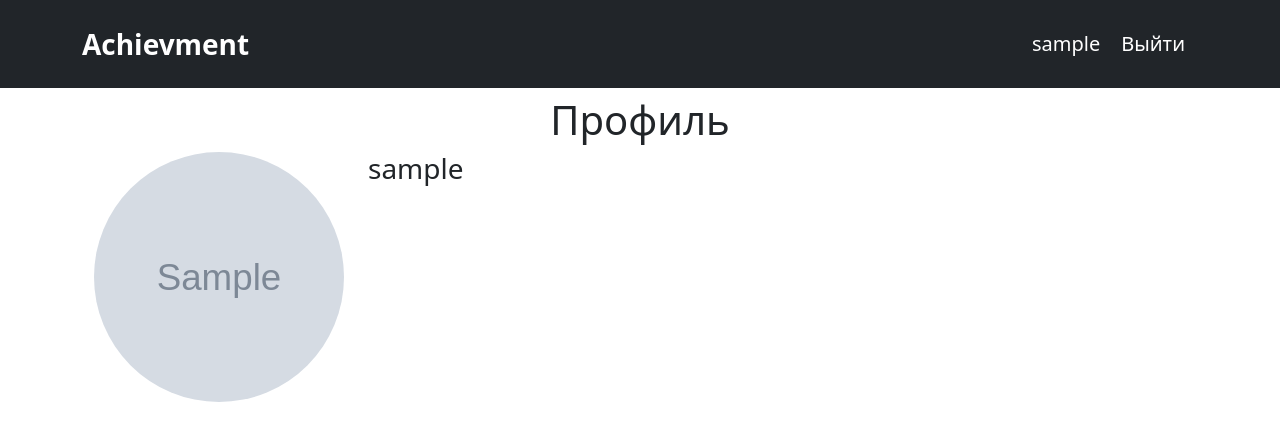
After one commit to Hoodrich42/achievment, a Django app: page /profile/1/ in a window 1280 px wide. The commit adds this page. Shown: the top 441 px of the page. Run offline with Django 5.2, Linux system fonts and the light colour scheme; a user stored in the database is signed in; tables that the repository leaves empty hold one stand-in row (values such as "Sample post"); grey boxes marked "Sample" are stand-in pictures.

Commit message:
create profile page

```diff
--- a/achievment/achievment/urls.py
+++ b/achievment/achievment/urls.py
@@ -16,8 +16,13 @@ Including another URLconf
 """
 from django.contrib import admin
 from django.urls import path, include
+from django.conf import settings
+from django.conf.urls.static import static
 
 urlpatterns = [
     path('admin/', admin.site.urls),
     path('', include('purpose.urls'))
 ]
+
+if settings.DEBUG:
+    urlpatterns += static(settings.MEDIA_URL, document_root=settings.MEDIA_ROOT)
--- a/achievment/purpose/admin.py
+++ b/achievment/purpose/admin.py
@@ -1,4 +1,4 @@
 from django.contrib import admin
 from .models import *
 
-admin.site.register(Subscription)
+admin.site.register(Profile)
--- a/achievment/purpose/models.py
+++ b/achievment/purpose/models.py
@@ -1,8 +1,12 @@
-from django.conf import settings
-from django.contrib.auth.models import AbstractUser
+from django.contrib.auth.base_user import AbstractBaseUser
 from django.db import models
+from django.urls import reverse
 
 
-class Subscription(models.Model):
-    from_user = models.OneToOneField('auth.User', on_delete=models.CASCADE, unique=True)
-    to_user = models.ManyToManyField('auth.User', blank=True, related_name='sub')
+class Profile(models.Model):
+    user = models.OneToOneField('auth.User', on_delete=models.CASCADE, unique=True)
+    profile_image = models.ImageField(upload_to='profile_images', blank=True, null=True, verbose_name='Изображение')
+    subscribe_to_user = models.ManyToManyField('auth.User', blank=True, related_name='sub')
+
+    def get_absolute_url(self):
+        return reverse('profile', kwargs={'pk': self.user.id})
--- a/achievment/purpose/static/purpose/css/style.css
+++ b/achievment/purpose/static/purpose/css/style.css
@@ -7,3 +7,16 @@
 .navbar-toggler:focus {
     box-shadow: none;
 }
+
+.profile-image {
+    height: 250px;
+    width: 250px;
+    border-radius: 50%;
+    overflow: hidden;
+}
+
+.profile-image img {
+    width: 100%;
+    height: 100%;
+    object-fit: cover;
+}
--- a/achievment/purpose/templates/purpose/base.html
+++ b/achievment/purpose/templates/purpose/base.html
@@ -22,7 +22,7 @@
             <ul class="navbar-nav  me-auto mt-2 mb-2 fs-5 lh-lg">
                 {% if request.user.is_authenticated %}
                 <li class="nav-item">
-                    <a class="nav-link active" href="{% url 'logout' %}">{{ user.username }}</a>
+                    <a class="nav-link active" href="{{ profile.get_absolute_url }}">{{ user.username }}</a>
                 </li>
                 <li class="nav-item">
                     <a class="nav-link active" href="{% url 'logout' %}">Выйти</a>
--- /dev/null
+++ b/achievment/purpose/templates/purpose/profile.html
@@ -0,0 +1,19 @@
+{% extends 'purpose/base.html' %}
+
+{% block content %}
+
+<div class="container">
+    <div class="row">
+        <div class="col-1 w-auto">
+            <div class="profile-image">
+                <img src="{{ profile.profile_image.url }}" alt="avatar">
+            </div>
+        </div>
+        <div class="col-2">
+            <h3>{{ request.user.username }}</h3>
+        </div>
+    </div>
+</div>
+
+
+{% endblock %}
--- a/achievment/purpose/urls.py
+++ b/achievment/purpose/urls.py
@@ -5,5 +5,6 @@ urlpatterns = [
     path('register/', RegisterUser.as_view(), name='register'),
     path('login/', LoginUser.as_view(), name='login'),
     path('logout/', logout_user, name='logout'),
+    path('profile/<pk>/', UserProfile.as_view(), name='profile'),
     path('', Main.as_view(), name='main')
 ]
--- a/achievment/purpose/views.py
+++ b/achievment/purpose/views.py
@@ -1,11 +1,17 @@
 from django.contrib.auth import login, logout
+from django.contrib.auth.models import User
 from django.contrib.auth.views import LoginView
 from django.shortcuts import render, redirect
 from django.urls import reverse_lazy
-from django.views.generic import CreateView, TemplateView
+from django.views import generic
+from django.views.generic import CreateView, TemplateView, DetailView
 
+from .utils import *
 from .forms import *
 from .models import *
+
+def get_user_id(request):
+    return request.user.id
 
 
 class Main(TemplateView):
@@ -14,7 +20,9 @@ class Main(TemplateView):
     def get_context_data(self, *, object_list=None, **kwargs):
         context = super().get_context_data(**kwargs)
         context['title'] = 'Главная страница'
+        context['profile'] = Profile.objects.get(user_id=self.request.user.id)
         return context
+
 
 class RegisterUser(CreateView):
     form_class = RegisterUserForm
@@ -28,7 +36,7 @@ class RegisterUser(CreateView):
 
     def form_valid(self, form):
         user = form.save()
-        subscription = Subscription(from_user=user)
+        subscription = Profile(user=user)
         subscription.save()
         login(self.request, user)
         return redirect('main')
@@ -47,6 +55,20 @@ class LoginUser(LoginView):
         return reverse_lazy('main')
 
 
+class UserProfile(DetailView):
+    model = User
+    context_object_name = 'profile'
+    template_name = 'purpose/profile.html'
+
+    def get_queryset(self):
+        return User.objects.filter(pk=self.kwargs['pk'])
+
+    def get_context_data(self, *, object_list=None, **kwargs):
+        context = super().get_context_data(**kwargs)
+        context['title'] = 'Профиль'
+        context['profile'] = Profile.objects.get(user_id=self.request.user.id)
+        return context
+
 def logout_user(request):
     logout(request)
     return redirect('login')
```
Also changed, not shown: achievment/purpose/utils.py (added, +8 -0 lines).
